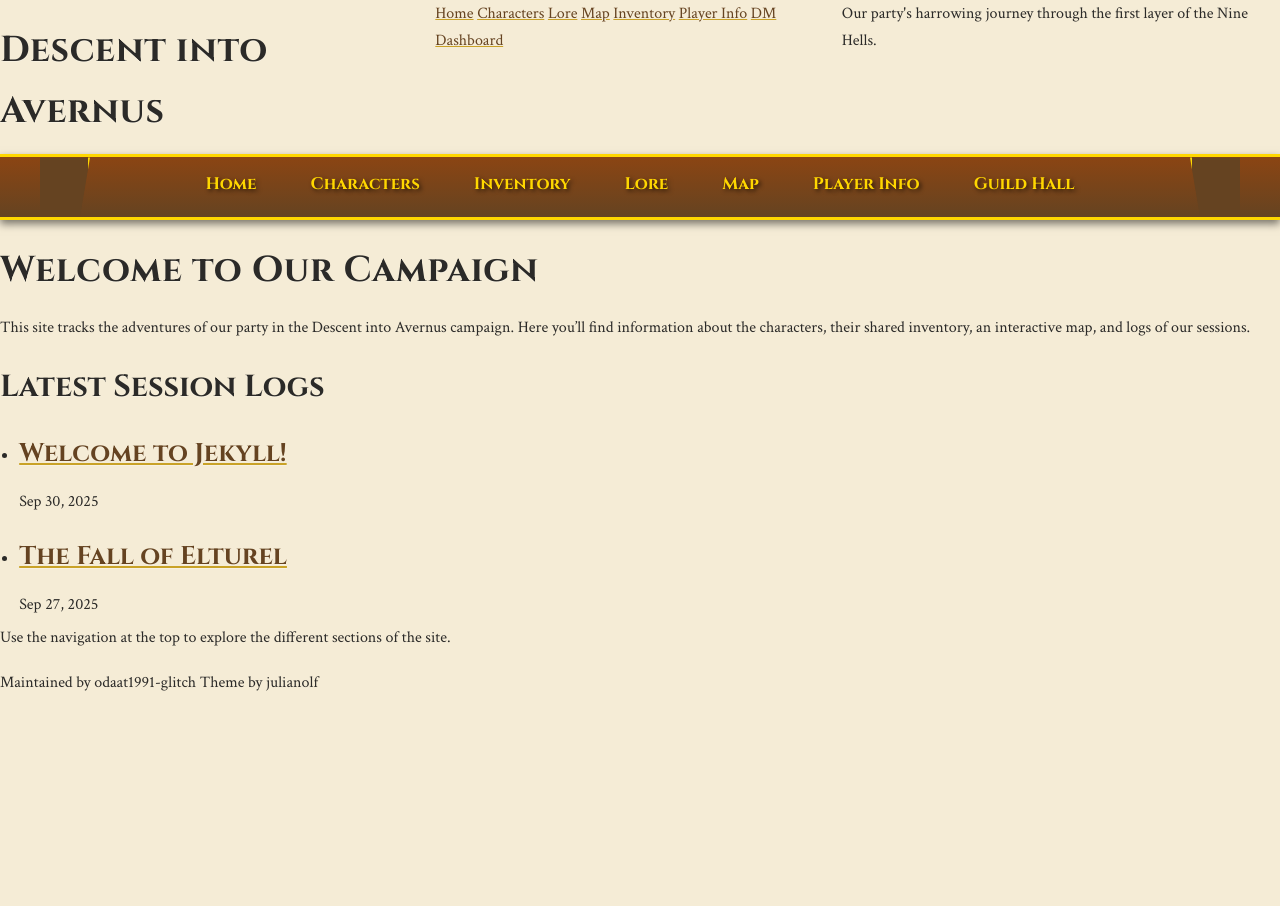
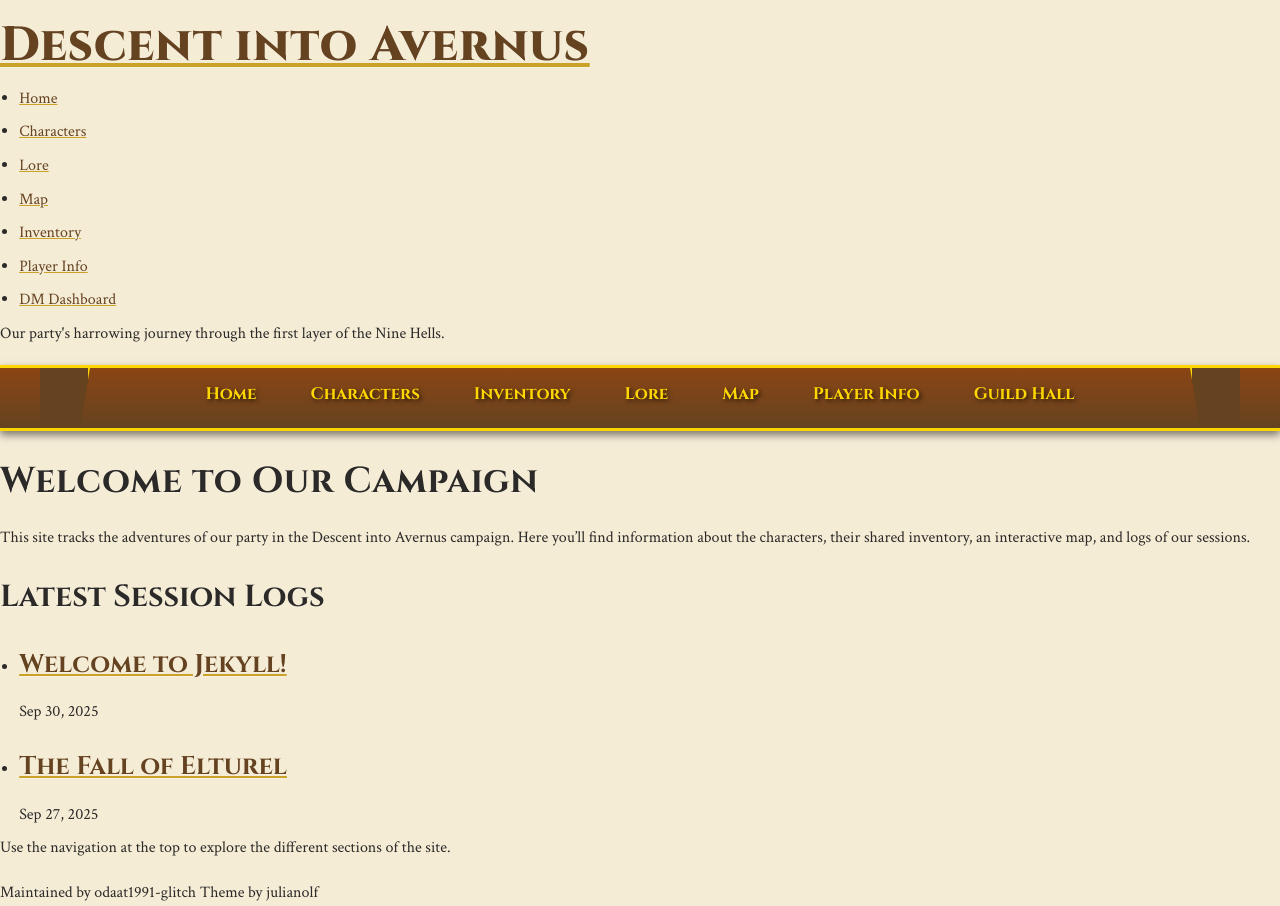
Before and after one commit to odaat1991-glitch/dnd-campaign-codex, a Jekyll site: the page built from index.markdown, in a window 1280 px wide. Built offline with Jekyll 4.4.1, drawn with Linux system fonts in a browser that asks for light colours.

Commit message:
Accessibility, usability, and heading fixes for navigation header

```diff
--- a/_includes/header.html
+++ b/_includes/header.html
@@ -10,31 +10,46 @@
     <link rel="stylesheet" href="{{ '/assets/css/blog.css' | relative_url }}">
 </head>
 <body>
-<header>
+<header role="banner" class="site-header">
+  <div class="header-container">
     {% if site.logo %}
       {% if site.logo contains 'nes-' %}
-    <i class="{{ site.logo }}"></i>
+        <i class="{{ site.logo }}" aria-hidden="true"></i>
       {% else %}
-    <img src="{{ site.logo | relative_url }}" alt="Logo" />
+        <img src="{{ site.logo | relative_url }}" alt="{{ site.title }} Logo" class="site-logo">
       {% endif %}
     {% endif %}
-<h1>{{ site.title | default: site.github.repository_name }}</h1>
-<nav>
-  <a href="/">Home</a>
-  <a href="/characters.html">Characters</a>
-  <a href="/lore.html">Lore</a>
-  <a href="/map.html">Map</a>
-  <a href="/inventory.html">Inventory</a>
-  <a href="/player_info.html">Player Info</a>
-  <a href="/dm_dashboard.html">DM Dashboard</a>
+
+    <h1 class="site-title">
+      <a href="/" aria-label="Home - {{ site.title | default: site.github.repository_name }}">
+        {{ site.title | default: site.github.repository_name }}
+      </a>
+    </h1>
+
+    <nav role="navigation" aria-label="Main Navigation" class="main-nav">
+      <ul class="nav-list">
+        <li><a href="/" aria-current="{% if page.url == '/' %}page{% endif %}" tabindex="0">Home</a></li>
+        <li><a href="/characters.html" aria-current="{% if page.url contains 'characters' %}page{% endif %}" tabindex="0">Characters</a></li>
+        <li><a href="/lore.html" aria-current="{% if page.url contains 'lore' %}page{% endif %}" tabindex="0">Lore</a></li>
+        <li><a href="/map.html" aria-current="{% if page.url contains 'map' %}page{% endif %}" tabindex="0">Map</a></li>
+        <li><a href="/inventory.html" aria-current="{% if page.url contains 'inventory' %}page{% endif %}" tabindex="0">Inventory</a></li>
+        <li><a href="/player_info.html" aria-current="{% if page.url contains 'player_info' %}page{% endif %}" tabindex="0">Player Info</a></li>
+        <li><a href="/dm_dashboard.html" aria-current="{% if page.url contains 'dm_dashboard' %}page{% endif %}" tabindex="0">DM Dashboard</a></li>
+      </ul>
     </nav>
-<p>{{ site.description | default: site.github.project_tagline }}</p>
+
+    {% if site.description or site.github.project_tagline %}
+    <p class="site-description" role="doc-subtitle">
+      {{ site.description | default: site.github.project_tagline }}
+    </p>
+    {% endif %}
+
     {% if site.social %}
       {% include social.html %}
     {% endif %}
+
     {% if site.show_downloads %}
       {% include downloads.html %}
     {% endif %}
+  </div>
 </header>
-</body>
-</html>
```
Lines whose indentation alone changed are shown as unchanged.
